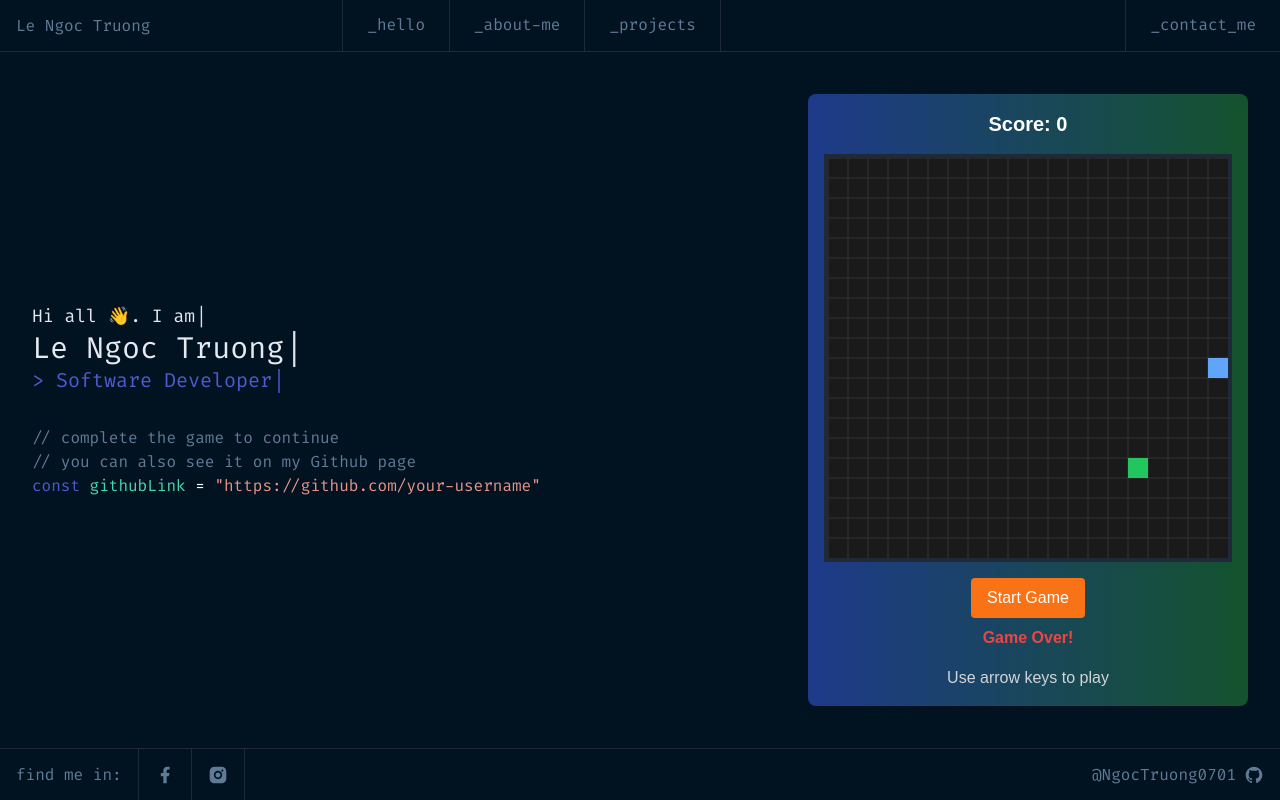
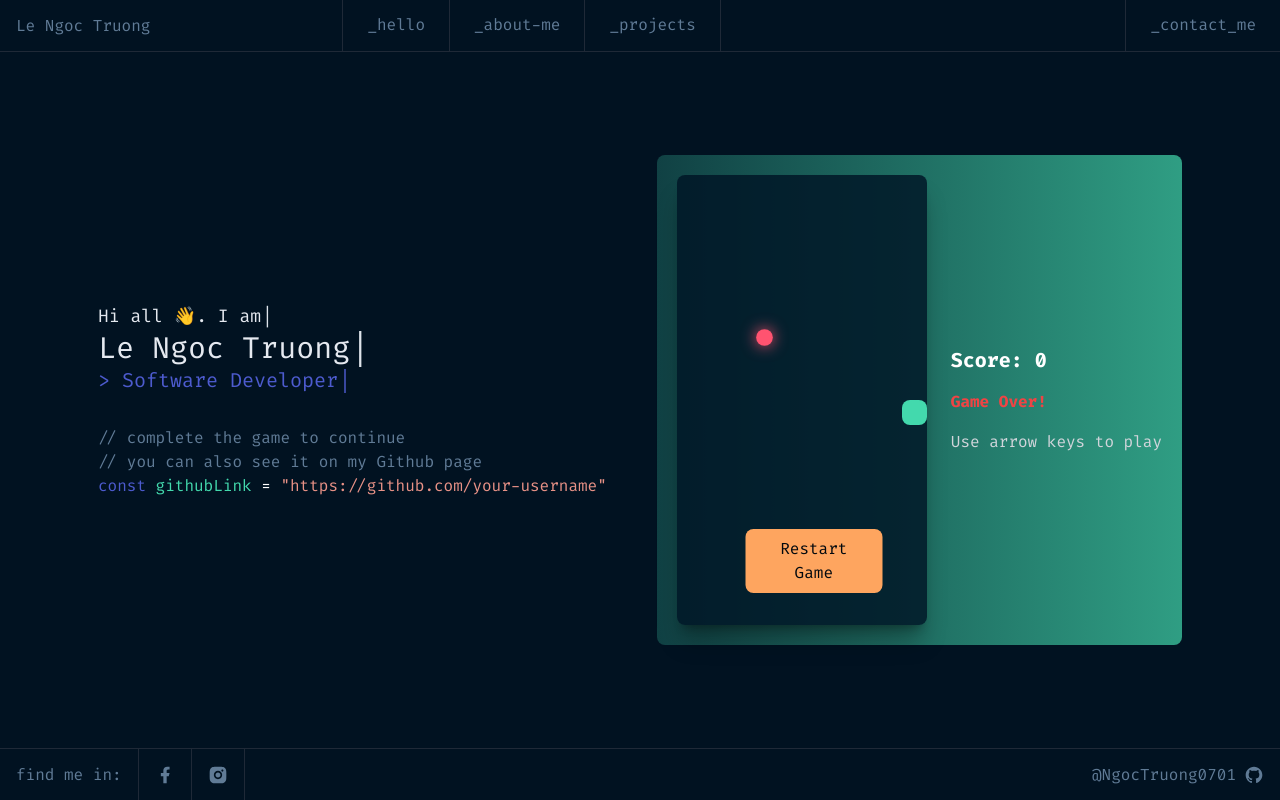
Before and after one commit to NgocTruong0701/portfolio, a Next.js app: page / in a window 1280 px wide. Both pictures are taken after a click on the button "Start Game". Built offline with nearby package versions, Linux system fonts and the light colour scheme.

Commit message:
update: UI snake game and refactor code

```diff
--- a/src/app/components/game/SnakeGame.tsx
+++ b/src/app/components/game/SnakeGame.tsx
@@ -1,11 +1,11 @@
 'use client'
-import { CanvasPostion, Direction, DIRECTIONS, GAME_SPEED, GRID_SIZE, INITIAL_FOOD_POSITION, INITIAL_SNAKE_POSITION } from '@/app/constants/snakeGame';
+import { CANVAS_HEIGHT, CANVAS_WIDTH, CanvasPosition, CELL_SIZE, Direction, DIRECTIONS, GAME_SPEED, GRID_COLS, GRID_ROWS, INITIAL_FOOD_POSITION, INITIAL_SNAKE_POSITION } from '@/app/constants/snakeGame';
 import React, { useState, useEffect, useRef } from 'react';
 
 export default function SnakeGame() {
     const canvasRef = useRef<HTMLCanvasElement>(null);
-    const [snake, setSnake] = useState<CanvasPostion[]>([{ x: 10, y: 10 }]);
-    const [food, setFood] = useState<CanvasPostion>({ x: 15, y: 15 });
+    const [snake, setSnake] = useState<CanvasPosition[]>(INITIAL_SNAKE_POSITION);
+    const [food, setFood] = useState<CanvasPosition>(INITIAL_FOOD_POSITION);
     const [direction, setDirection] = useState<Direction>(DIRECTIONS.RIGHT);
     const [gameOver, setGameOver] = useState(false);
     const [score, setScore] = useState(0);
@@ -13,13 +13,13 @@ export default function SnakeGame() {
 
     // Generate random food postition
     const generateFood = () => {
-        let newFood: CanvasPostion;
+        let newFood: CanvasPosition;
         let isOnSnake;
 
         do {
             newFood = {
-                x: Math.floor(Math.random() * 20),
-                y: Math.floor(Math.random() * 20)
+                x: Math.floor(Math.random() * GRID_COLS),
+                y: Math.floor(Math.random() * GRID_ROWS)
             };
 
             isOnSnake = snake.some(segment =>
@@ -65,7 +65,7 @@ export default function SnakeGame() {
                 }
 
                 // Check wall collision
-                if (head.x < 0 || head.x >= GRID_SIZE || head.y < 0 || head.y >= GRID_SIZE) {
+                if (head.x < 0 || head.x >= GRID_COLS || head.y < 0 || head.y >= GRID_ROWS) {
                     setGameOver(true);
                     setIsPlaying(false);
                     return currentSnake;
@@ -103,31 +103,62 @@ export default function SnakeGame() {
 
         const drawGame = () => {
             // Clear canvas
-            context.fillStyle = '#1a1a1a';
+            context.clearRect(0, 0, canvas.width, canvas.height);
+            context.fillStyle = 'rgba(1, 22, 39, 0.84)';
             context.fillRect(0, 0, canvas.width, canvas.height);
 
-            // Draw grid
-            context.strokeStyle = '#333';
-            for (let i = 0; i < GRID_SIZE; i++) {
+            // // Draw grid
+            // context.strokeStyle = '#333';
+            // // draw cols
+            // for (let i = 0; i <= GRID_COLS; i++) {
+            //     context.beginPath();
+            //     context.moveTo(i * CELL_SIZE, 0);
+            //     context.lineTo(i * CELL_SIZE, CANVAS_HEIGHT);
+            //     context.stroke();
+            // }
+            // // draw cels
+            // for (let i = 0; i <= GRID_ROWS; i++) {
+            //     context.beginPath();
+            //     context.moveTo(0, i * CELL_SIZE);
+            //     context.lineTo(CANVAS_WIDTH, i * CELL_SIZE);
+            //     context.stroke();
+            // }
+
+            // 2. Reset context state
+            context.globalAlpha = 1;
+            context.shadowColor = 'none';
+            context.shadowBlur = 0;
+
+            // 3. Draw snake
+            snake.forEach((part, index) => {
+                const opacity = 1 - (index / (snake.length - 1)) * 0.9;
+                const color = index === 0 ? '#43D9AD' : `rgba(67, 217, 173, ${opacity})`;
+                context.fillStyle = color;
                 context.beginPath();
-                context.moveTo(i * 20, 0);
-                context.lineTo(i * 20, 400);
-                context.stroke();
-                context.beginPath();
-                context.moveTo(0, i * 20);
-                context.lineTo(400, i * 20);
-                context.stroke();
-            };
+                context.roundRect(
+                    part.x * CELL_SIZE,
+                    part.y * CELL_SIZE,
+                    CELL_SIZE,
+                    CELL_SIZE,
+                    8
+                );
+                context.fill();
+            });
 
-            // Draw food
-            context.fillStyle = '#22c55e';
-            context.fillRect(food.x * GRID_SIZE, food.y * GRID_SIZE, GRID_SIZE, GRID_SIZE);
+            // 4. Draw food - với state mới hoàn toàn
+            context.save();
+            const centerX = food.x * CELL_SIZE + CELL_SIZE / 2; // need multi with size 1 cell to convert grid coordinates (x,y) to canvas pixel coordinates (x * CELL_SIZE, y * CELL_SIZE)
+            const centerY = food.y * CELL_SIZE + CELL_SIZE / 2;
+            const radius = CELL_SIZE / 3;
 
-            // Draw snake
-            snake.forEach((part, index) => {
-                context.fillStyle = index === 0 ? '#60a5fa' : '#3b82f6';
-                context.fillRect(part.x * GRID_SIZE, part.y * GRID_SIZE, GRID_SIZE, GRID_SIZE);
-            });
+            // Vẽ food với state mới
+            context.fillStyle = '#FF5370';
+            context.shadowColor = '#FF5370';
+            context.shadowBlur = 15;
+            context.beginPath();
+            context.arc(centerX, centerY, radius, 0, Math.PI * 2);
+            context.fill();
+            context.restore();
         };
 
         drawGame();
@@ -161,17 +192,23 @@ export default function SnakeGame() {
     }, [direction, isPlaying]);
 
     return (
-        <div className="flex flex-col items-center justify-center bg-gradient-to-r from-blue-900 to-green-900 p-4 rounded-lg">
-            <div className="mb-4 text-xl font-bold text-white">Score: {score}</div>
-            <canvas ref={canvasRef} width="400" height="400" className="border-4 border-gray-800"></canvas>
-            <button
-                onClick={resetGame}
-                className="mt-4 bg-orange-500 hover:bg-orange-600 text-white px-4 py-2 rounded transition-colors"
-            >
-                {isPlaying ? 'Restart Game' : 'Start Game'}
-            </button>
-            {gameOver && <p className="text-red-500 mt-2 font-bold">Game Over!</p>}
-            <p className="text-gray-300 mt-4">Use arrow keys to play</p>
+        <div className="flex items-center justify-between h-max bg-gradient-to-r from-gradient-deep-teal/70 to-gradient-green/70 rounded-lg p-5 font-firaCode">
+            <div className='pr-6 relative'>
+                <canvas ref={canvasRef} width={CANVAS_WIDTH} height={CANVAS_HEIGHT} className="rounded-lg shadow-xl shadow-black/30"></canvas>
+                {!isPlaying && (<div className="absolute bottom-8 left-1/2 transform -translate-x-1/2">
+                    <button
+                        onClick={resetGame}
+                        className="mt-4 bg-accent-1 hover:bg-orange-600 text-secondary-5 px-4 py-2 rounded-lg transition-colors }"
+                    >
+                        {gameOver ? 'Restart Game' : 'Start Game'}
+                    </button>
+                </div>)}
+            </div>
+            <div>
+                <div className="mb-4 text-xl font-bold text-white">Score: {score}</div>
+                {gameOver && <p className="text-red-500 mt-2 font-bold">Game Over!</p>}
+                <p className="text-gray-300 mt-4">Use arrow keys to play</p>
+            </div>
         </div>
     );
 }
--- a/src/app/constants/snakeGame.ts
+++ b/src/app/constants/snakeGame.ts
@@ -1,12 +1,14 @@
-export const CANVAS_SIZE = 400;
-export const GRID_SIZE = 20;
-export const CELL_SIZE = CANVAS_SIZE / GRID_SIZE;
-export type CanvasPostion = {
+export const CANVAS_WIDTH = 250; // width size canvas
+export const CANVAS_HEIGHT = 450; // heght size canvas
+export const CELL_SIZE = 25; // size of cell
+export const GRID_COLS = Math.floor(CANVAS_WIDTH / CELL_SIZE);
+export const GRID_ROWS = Math.floor(CANVAS_HEIGHT / CELL_SIZE);
+export type CanvasPosition = {
     x: number,
     y: number
 }
 
-export const GAME_SPEED = 100;
+export const GAME_SPEED = 120;
 
 export const DIRECTIONS = {
     UP: 'UP',
@@ -26,6 +28,11 @@ export const CONTROL_KEYS = {
     PAUSE: ['KeyP']
 } as const;
 
-export const INITIAL_SNAKE_POSITION: CanvasPostion[] = [{ x: 10, y: 10 }];
+export const INITIAL_SNAKE_POSITION: CanvasPosition[] = [
+    { x: Math.floor(GRID_COLS / 2), y: Math.floor(GRID_ROWS / 2) }
+];
 
-export const INITIAL_FOOD_POSITION: CanvasPostion = { x: 15, y: 15 };
+export const INITIAL_FOOD_POSITION: CanvasPosition = {
+    x: Math.floor(GRID_COLS / 3),
+    y: Math.floor(GRID_ROWS / 3)
+};
--- a/src/app/page.tsx
+++ b/src/app/page.tsx
@@ -5,7 +5,7 @@ import SnakeGame from './components/game/SnakeGame';
 
 export default function Home() {
   return (
-    <main className="flex-1 flex justify-between items-center p-8">
+    <main className="flex-1 flex justify-evenly items-center px-12">
       <div className="font-firaCode">
         <div className="text-link">
           <div className="text-lg">
--- a/tailwind.config.ts
+++ b/tailwind.config.ts
@@ -22,6 +22,7 @@ const config: Config = {
           '2': '#3C9D93',  // Teal
           '3': '#4D5BCE',  // Purple blue
           '4': '#FFFFFF',  // White
+          '5': '#01080E',
         },
         // Accent colors
         'accent': {
@@ -36,6 +37,7 @@ const config: Config = {
         'gradient': {
           'blue': '#4D5BCE',
           'green': '#43D9AD',
+          'deep-teal': '#175553',
         }
       },
       fontFamily: {
```
